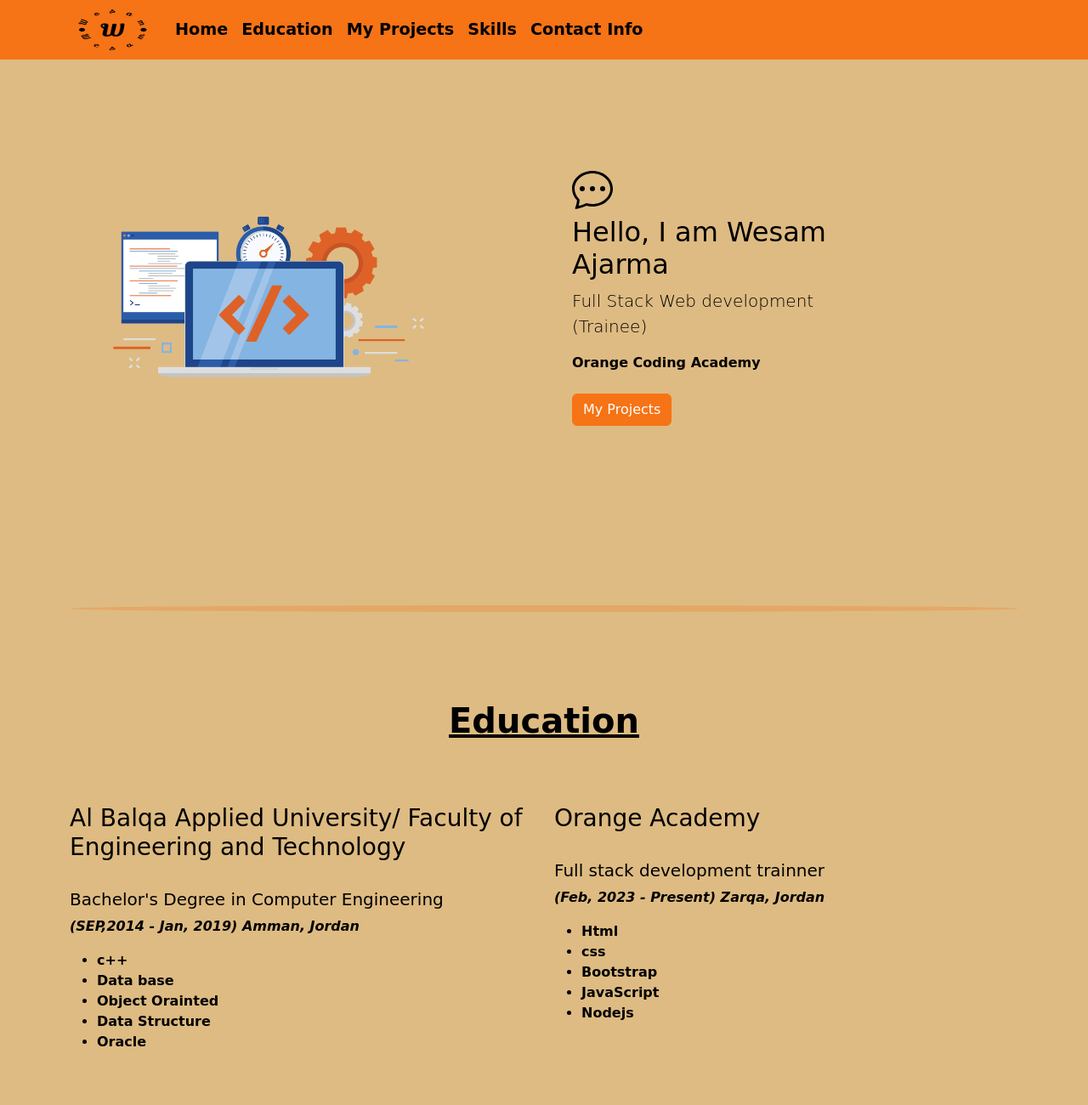
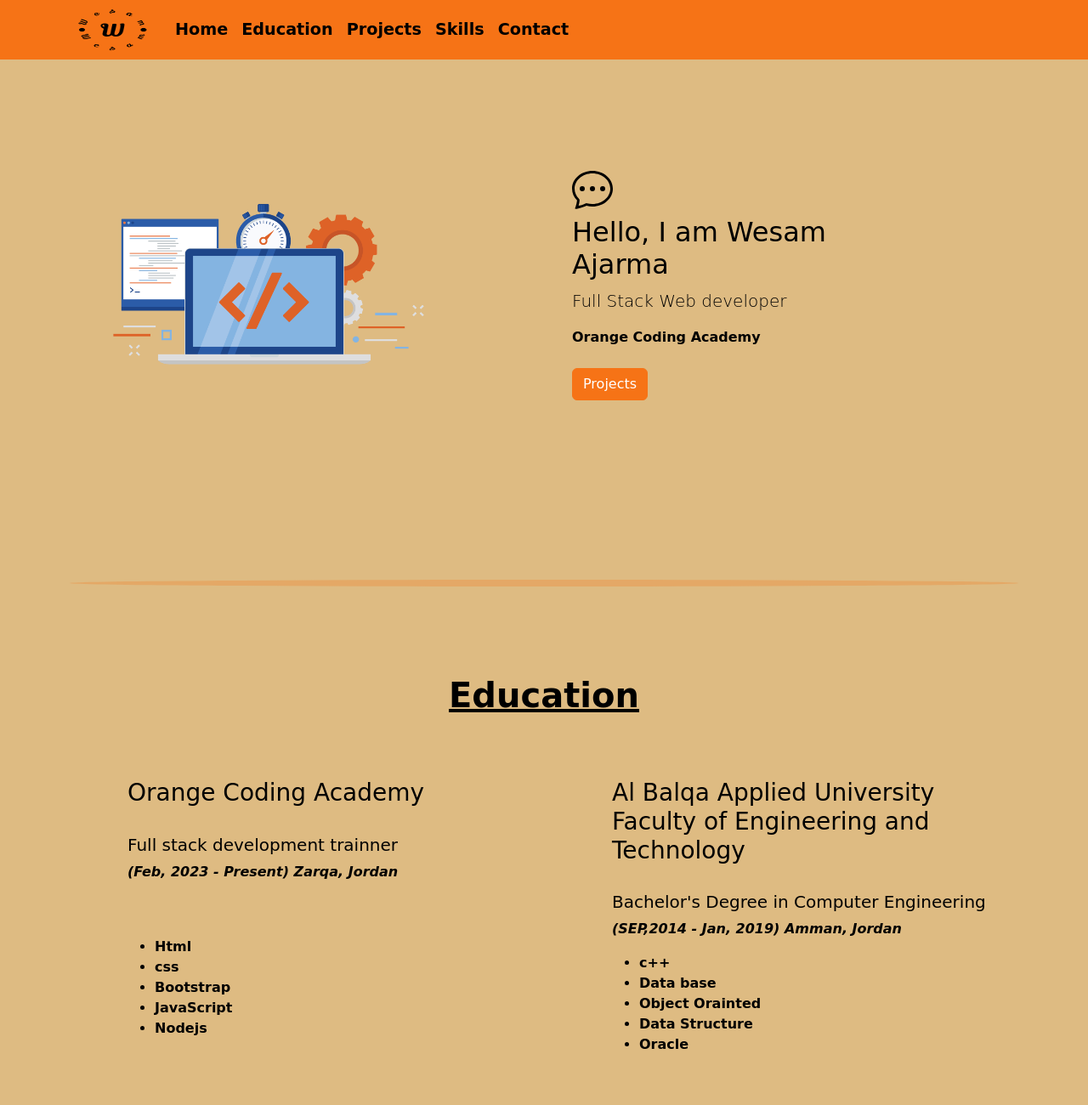
Before and after one commit to wesam-ahmad/portfolio, a plain HTML site: page index.html in a window 1280 px wide. Shown: the top 1300 px of the page at 85% size. Drawn offline with nearby package versions, Linux system fonts and the light colour scheme.

Commit message:
new adddtion

```diff
--- a/index.html
+++ b/index.html
@@ -25,13 +25,13 @@
                      <a class="nav-link" href="#Education">Education</a>
                   </li>
                   <li class="nav-item">
-                     <a class="nav-link" href="#Myproject">My Projects</a>
+                     <a class="nav-link" href="#Myproject"> Projects</a>
                   </li>
                   <li class="nav-item">
                      <a class="nav-link" href="#skills ">Skills</a>
                   </li>
                   <li class="nav-item">
-                     <a class="nav-link" href="#footer">Contact Info</a>
+                     <a class="nav-link" href="#footer">Contact </a>
                   </li>
                </ul>
             </div>
@@ -56,12 +56,12 @@
                <div class="lc-block mb-3 me-lg-5" >
                   <div editable="rich " >
                      <h2 >Hello, I am Wesam Ajarma </h2>
-                     <p class="lead"> Full Stack Web development (Trainee) </p>
+                     <p class="lead"> Full Stack Web developer </p>
                      <P> Orange Coding Academy </P>
                   </div>
                </div>
                <div class="lc-block">
-                  <a class="btn btn-primary mt-2"  href="#Myproject" role="button">My Projects</a>
+                  <a class="btn btn-primary mt-2"  href="#Myproject" role="button">  Projects</a>
                </div>
                <!-- /lc-block -->
             </div>
@@ -70,12 +70,29 @@
          <hr class="hr">
          <div class="row" id="Education">
 
-            <div class="col-12">
+            <div class="col-12 ">
                <h1><u style="    padding-bottom: 42px;">Education</u></h1>
                <br>
                <div class="row">
-                <div class="col-6">
-                  <h3>Al Balqa Applied University/ Faculty of Engineering and Technology </h3>
+                  <div class="col-lg-6 col-sm-12 " style="    padding-left: 80px;">
+                     <h3> Orange Coding Academy</h3>
+                     <br>
+                      <h5>Full stack development trainner</h5>
+                      <p><i>(Feb, 2023 - Present) Zarqa, Jordan            </i></p>
+                      <br>
+                      <br>
+                      <ul>
+                        <li>Html</li>
+                        <li>css</li>
+                        <li> Bootstrap</li>
+                        <li>JavaScript</li>
+                        <li>Nodejs</li>
+
+
+                      </ul>
+                      </div>
+                <div class="col-lg-6 col-sm-12"  style="    padding-left: 80px;">
+                  <h3>Al Balqa Applied University <br>Faculty of Engineering and<br> Technology </h3>
                   <br>
                   <h5>Bachelor's Degree in Computer Engineering</h5>
                   <p><i>(SEP,2014 - Jan, 2019) Amman, Jordan            </i></p>
@@ -89,21 +106,7 @@
                   </ul>
 
                 </div>
-                <div class="col-6">
-                 <h3> Orange Academy</h3>
-                 <br>
-                  <h5>Full stack development trainner</h5>
-                  <p><i>(Feb, 2023 - Present) Zarqa, Jordan            </i></p>
-                  <ul>
-                    <li>Html</li>
-                    <li>css</li>
-                    <li> Bootstrap</li>
-                    <li>JavaScript</li>
-                    <li>Nodejs</li>
 
-
-                  </ul>
-                  </div>
 
                </div>
             </div>
@@ -135,7 +138,7 @@
                         <div class="content" style="pointer-events: auto;">
                            <h2>mockup-and-wireframe</h2>
                            <p>It is mockup-and-wireframe for E-Learning website that presents for  students who want to learn online a large number of training courses, in different fields. </p>
-                           <a href="https://www.figma.com/file/77GOrCFa9m8axUCXnV5hMH/Wireframe1?node-id=0%3A1&t=yiY8KRQ8lZ4YtDum-0"> veiw </a>
+                           <a href="https://www.figma.com/file/77GOrCFa9m8axUCXnV5hMH/Wireframe1?node-id=0%3A1&t=yiY8KRQ8lZ4YtDum-0" target="_blank"> veiw </a>
                         </div>
                      </div>
                   </div>
@@ -180,28 +183,30 @@
       <div class="container">
       <div class="row">
          <div class="col-lg-4 col-sm-12 d-flex justify-content-center ">
-      <button type="button" class="btn btn-primary btn-lg btn-floating m-2" style="background-color: #000000; " >
+            <img src="wesam-logo.png" width="100px" height="70px">
+            </div>
+
+      <div class="col-lg-4 col-sm-12" style="align-self: self-end;">
+      <p style="text-align: center;">© 2023 Copyright</p>
+      </div>
+      <div class="col-lg-4 col-sm-12 d-flex justify-content-center ">
+         <button type="button" class="btn btn-primary btn-lg btn-floating m-2 " >
          <a href="https://www.linkedin.com/in/wesam-ajarma-50229225b/">
          <i class="fa-brands fa-linkedin" ></i>
          </a>
          </button>
-      <button type="button" class="btn btn-primary btn-lg btn-floating m-2" style="background-color: #000000;">
+         <button type="button" class="btn btn-primary btn-lg btn-floating m-2" >
          <a href="https://github.com/wesam-ahmad">
          <i class="fa-brands fa-github"></i>
          </a>
          </button>
-      <button type="button" class="btn btn-primary btn-lg btn-floating m-2" style="background-color: #000000;">
+         <button type="button" class="btn btn-primary btn-lg btn-floating m-2" >
          <a href="mailto:wesamajarma411@gmail.com">
          <i class="fa-solid fa-envelope"></i>
          </a>
          </button>
          </div>
-      <div class="col-lg-4 col-sm-12" style="align-self: self-end;">
-      <p style="text-align: center;">© 2023 Copyright</p>
-      </div>
-      <div class="col-lg-4 col-sm-12 d-flex justify-content-center ">
-      <img src="wesam-logo.png" width="100px" height="70px">
-      </div>
+
       </div>
       </div>
       </footer>
--- a/style.css
+++ b/style.css
@@ -97,12 +97,13 @@
     margin-top: -40px;
     transition-delay: 0.3s;
 }
-
 @media (max-width: 330px){
     .container2 .card .imgContainer{
         left: -2px;
     }
 }
+
+
 .soft-skills ,.Technical-skills{
     border: 2px solid;
     height: 270px;
```
Lines whose indentation alone changed are shown as unchanged.
